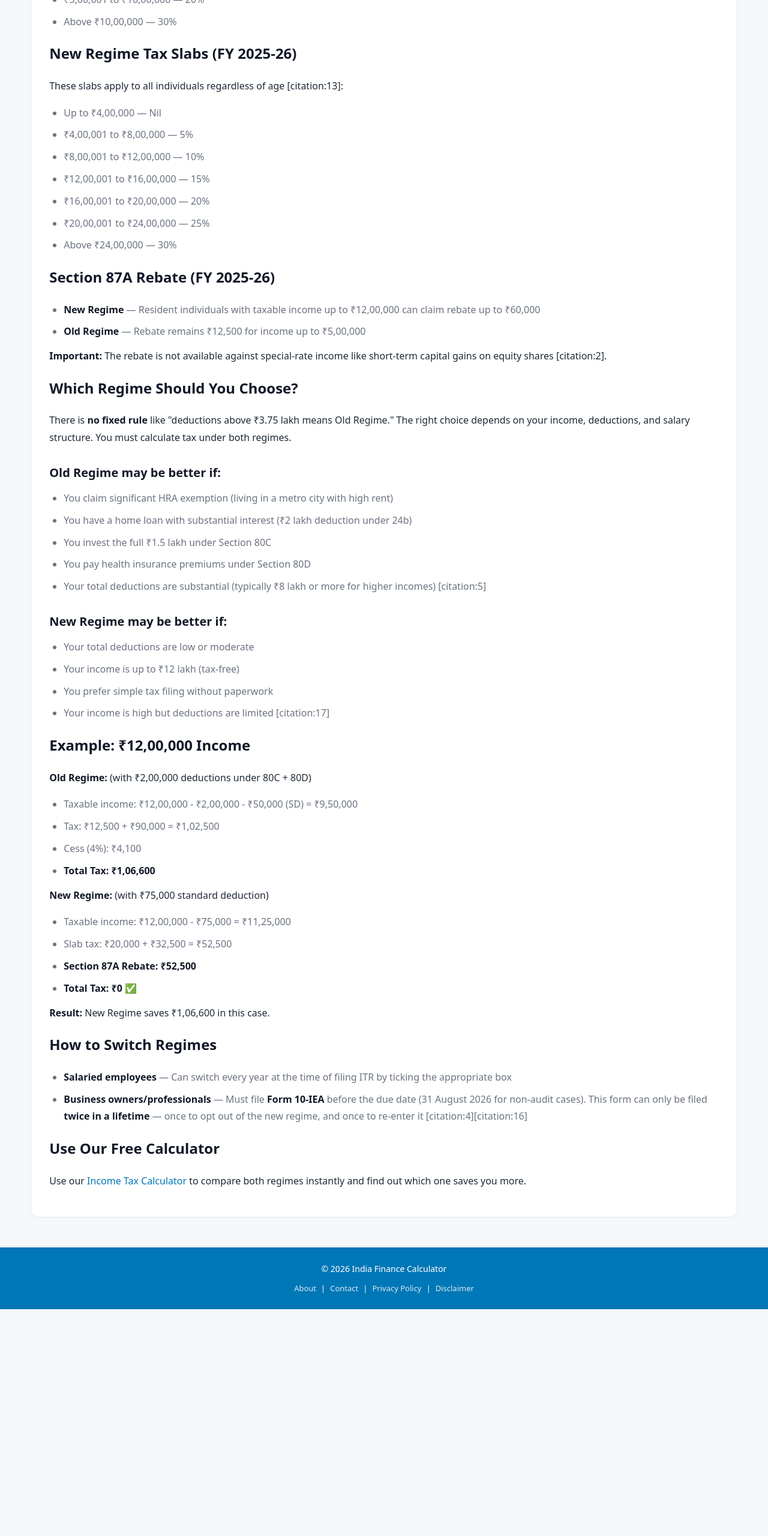
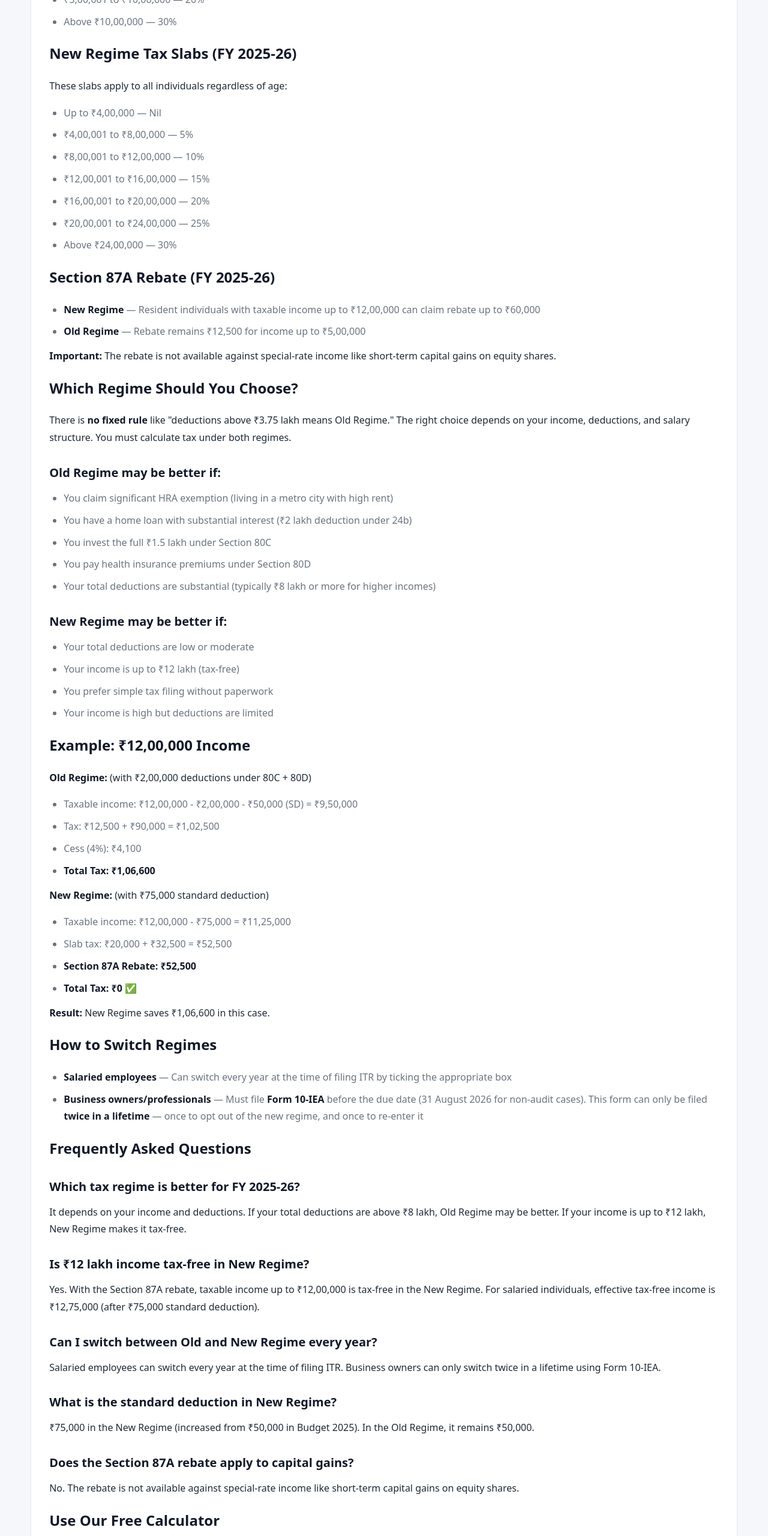
Before and after one commit to Syyedkhan/india-finance-calculator, a plain HTML site: page blog/old-vs-new-tax-regime.html in a window 1280 px wide. Shown: the part 1300-3860 px from the top of the page at 60% size. Before the commit the page ends 3482 px from the top, so only its background shows below. Drawn offline with Linux system fonts and the light colour scheme.

Commit message:
Update old-vs-new-tax-regime.html

```diff
--- a/blog/old-vs-new-tax-regime.html
+++ b/blog/old-vs-new-tax-regime.html
@@ -82,7 +82,7 @@
         </ul>
 
         <h2>New Regime Tax Slabs (FY 2025-26)</h2>
-        <p>These slabs apply to all individuals regardless of age [citation:13]:</p>
+        <p>These slabs apply to all individuals regardless of age:</p>
         <ul>
             <li>Up to ₹4,00,000 — Nil</li>
             <li>₹4,00,001 to ₹8,00,000 — 5%</li>
@@ -98,7 +98,7 @@
             <li><strong>New Regime</strong> — Resident individuals with taxable income up to ₹12,00,000 can claim rebate up to ₹60,000</li>
             <li><strong>Old Regime</strong> — Rebate remains ₹12,500 for income up to ₹5,00,000</li>
         </ul>
-        <p><strong>Important:</strong> The rebate is not available against special-rate income like short-term capital gains on equity shares [citation:2].</p>
+        <p><strong>Important:</strong> The rebate is not available against special-rate income like short-term capital gains on equity shares.</p>
 
         <h2>Which Regime Should You Choose?</h2>
         <p>There is <strong>no fixed rule</strong> like "deductions above ₹3.75 lakh means Old Regime." The right choice depends on your income, deductions, and salary structure. You must calculate tax under both regimes.</p>
@@ -109,7 +109,7 @@
             <li>You have a home loan with substantial interest (₹2 lakh deduction under 24b)</li>
             <li>You invest the full ₹1.5 lakh under Section 80C</li>
             <li>You pay health insurance premiums under Section 80D</li>
-            <li>Your total deductions are substantial (typically ₹8 lakh or more for higher incomes) [citation:5]</li>
+            <li>Your total deductions are substantial (typically ₹8 lakh or more for higher incomes)</li>
         </ul>
 
         <h3>New Regime may be better if:</h3>
@@ -117,7 +117,7 @@
             <li>Your total deductions are low or moderate</li>
             <li>Your income is up to ₹12 lakh (tax-free)</li>
             <li>You prefer simple tax filing without paperwork</li>
-            <li>Your income is high but deductions are limited [citation:17]</li>
+            <li>Your income is high but deductions are limited</li>
         </ul>
 
         <h2>Example: ₹12,00,000 Income</h2>
@@ -142,11 +142,35 @@
         <h2>How to Switch Regimes</h2>
         <ul>
             <li><strong>Salaried employees</strong> — Can switch every year at the time of filing ITR by ticking the appropriate box</li>
-            <li><strong>Business owners/professionals</strong> — Must file <strong>Form 10-IEA</strong> before the due date (31 August 2026 for non-audit cases). This form can only be filed <strong>twice in a lifetime</strong> — once to opt out of the new regime, and once to re-enter it [citation:4][citation:16]</li>
+            <li><strong>Business owners/professionals</strong> — Must file <strong>Form 10-IEA</strong> before the due date (31 August 2026 for non-audit cases). This form can only be filed <strong>twice in a lifetime</strong> — once to opt out of the new regime, and once to re-enter it</li>
         </ul>
+
+        <h2>Frequently Asked Questions</h2>
+
+        <h3>Which tax regime is better for FY 2025-26?</h3>
+        <p>It depends on your income and deductions. If your total deductions are above ₹8 lakh, Old Regime may be better. If your income is up to ₹12 lakh, New Regime makes it tax-free.</p>
+
+        <h3>Is ₹12 lakh income tax-free in New Regime?</h3>
+        <p>Yes. With the Section 87A rebate, taxable income up to ₹12,00,000 is tax-free in the New Regime. For salaried individuals, effective tax-free income is ₹12,75,000 (after ₹75,000 standard deduction).</p>
+
+        <h3>Can I switch between Old and New Regime every year?</h3>
+        <p>Salaried employees can switch every year at the time of filing ITR. Business owners can only switch twice in a lifetime using Form 10-IEA.</p>
+
+        <h3>What is the standard deduction in New Regime?</h3>
+        <p>₹75,000 in the New Regime (increased from ₹50,000 in Budget 2025). In the Old Regime, it remains ₹50,000.</p>
+
+        <h3>Does the Section 87A rebate apply to capital gains?</h3>
+        <p>No. The rebate is not available against special-rate income like short-term capital gains on equity shares.</p>
 
         <h2>Use Our Free Calculator</h2>
         <p>Use our <a href="../income-tax-calculator.html">Income Tax Calculator</a> to compare both regimes instantly and find out which one saves you more.</p>
+
+        <h2>Related Articles</h2>
+        <ul>
+            <li><a href="80c-tax-saving-options.html">10 Ways to Save Tax Under Section 80C</a></li>
+            <li><a href="salary-structure-guide.html">Salary Structure Guide: Calculate In-Hand Salary from CTC</a></li>
+            <li><a href="home-loan-prepayment.html">Home Loan Prepayment: Should You Pay Off Early?</a></li>
+        </ul>
 
     </section>
 
```
